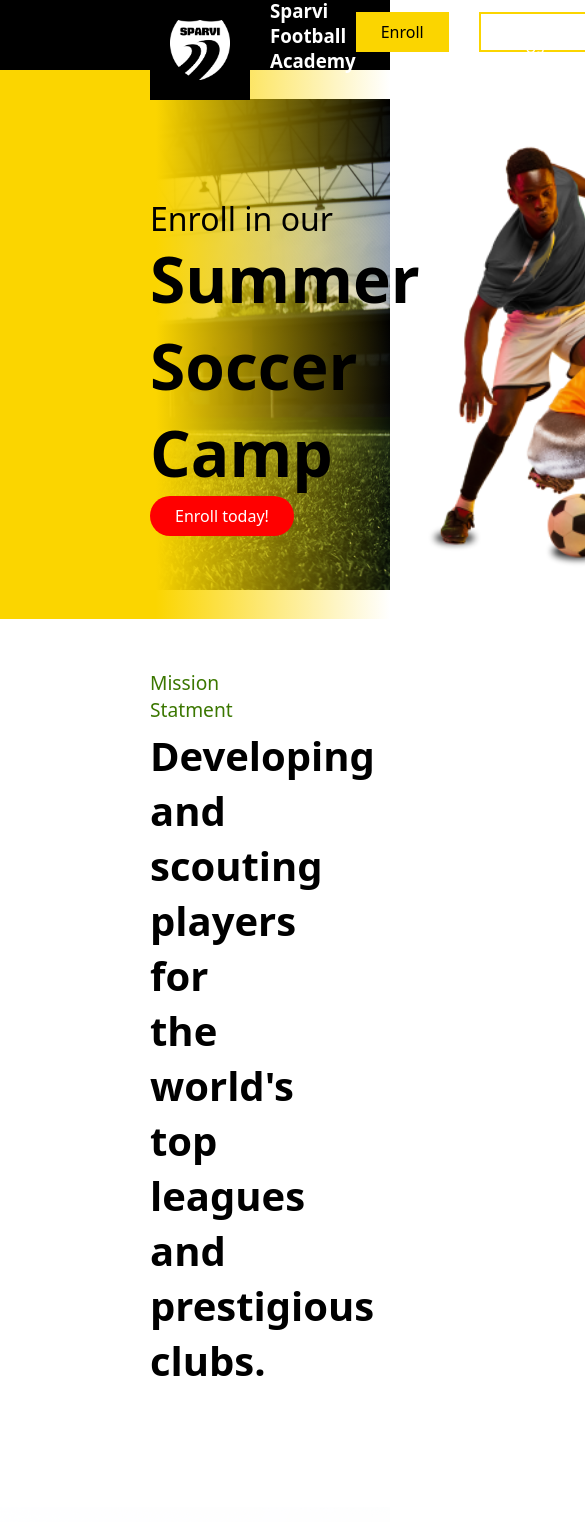
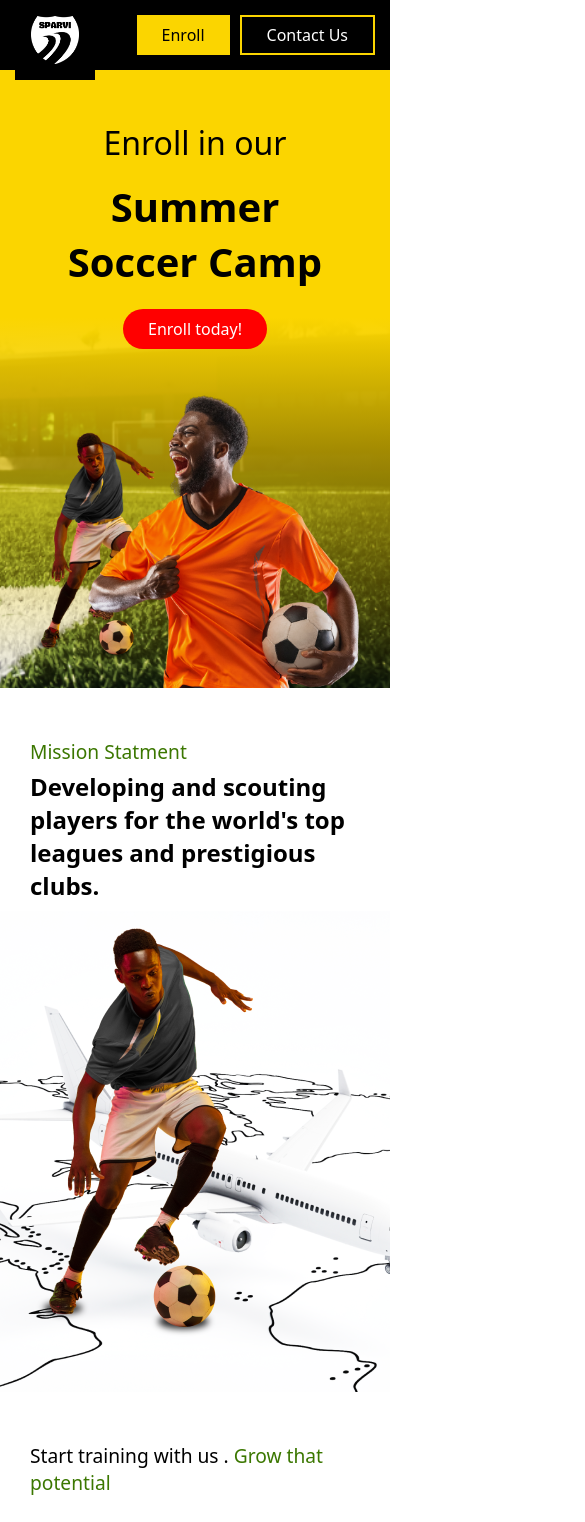
Before and after one commit to deHypeChief/Football-Website-Spavie, a React (Vite) app in the folder client/: page / in a window 390 px wide. Shown: the top 1522 px of the page, 585 px wide, since content can reach past the window. Built offline with nearby package versions, Linux system fonts and the light colour scheme.

Commit message:
ui update

```diff
--- a/client/src/components/footer/style.css
+++ b/client/src/components/footer/style.css
@@ -45,3 +45,24 @@ footer p{
 .imgfooterBox img{
     width: 60%;
 }
+
+
+@media screen and (max-width: 600px){
+    .footerTop{
+        display: flex;
+        flex-direction: column;
+        gap: 30px;
+    }
+    .footerBox:nth-child(1){
+        padding-left: 0rem;
+    }
+    footer{
+        background: var(--color-primary);
+        display: flex;
+        flex-direction: column;
+        gap: 20px;
+    align-items: initial ;
+    justify-content: left;
+
+    }
+}
--- a/client/src/components/navbar/style.css
+++ b/client/src/components/navbar/style.css
@@ -31,3 +31,25 @@ nav{
 .logo img{
     width: 60%;
 }
+
+@media screen and (max-width: 600px) {
+    nav{
+        padding: 0 15px;
+    }
+    .logo{
+        height: 80px;
+        width: 80px;
+    }
+    .info h3{
+        display: none;
+    }
+    .other {
+        gap: 10px;
+    }
+    .navWrap {
+        justify-content: space-between;
+    }
+    .info {
+        flex: initial;
+    }
+}
--- a/client/src/styles/enroll.css
+++ b/client/src/styles/enroll.css
@@ -31,6 +31,7 @@
     position: absolute;
     z-index: 0;
     right: 0;
+    display: none; /*imp*/
 }
 .Join-form{
     z-index: 1;
@@ -72,3 +73,31 @@ form{
     padding: 10px 10px;
     font-size: 1rem;
 }
+
+
+@media screen and (max-width: 600px) {
+    .heroOverlay-e {
+        flex-direction: column;
+    }
+    .heroOverlay-e img {
+        height: 354px;
+        transform: translateY(14px);
+    }
+    .textContent-e {
+        padding-top: 9vh;
+    }
+    form {
+        padding: 34px;
+        max-width: initial;
+    }
+    .inputWrap p {
+        font-size: 1rem;
+        padding-bottom: 15px;
+    }
+    .joinus h3 {
+        padding-bottom: 15px;
+    }
+    .hero-e{
+        height: fit-content;
+    }
+}
--- a/client/src/styles/global.css
+++ b/client/src/styles/global.css
@@ -34,3 +34,21 @@ p{
     padding-bottom: 5px;
     font-weight: 500;
 }
+
+
+@media screen and (max-width: 600px) {
+    :root{
+        width: 100%;
+
+        /* variables */
+        --global-padding: 0 30px;
+
+    }
+    h1 {
+        font-size: 2.5rem;
+        font-weight: 900;
+    }
+    h2 {
+        font-size: 1.5rem;
+    }
+}
--- a/client/src/styles/home.css
+++ b/client/src/styles/home.css
@@ -2,6 +2,7 @@
     height: 65vh;
     background: url(../assets/images/footballField.png) no-repeat;
     background-position: right;
+    background-size: cover;
 }
 .heroOverlay{
     display: flex;
@@ -155,3 +156,78 @@
 .green-span{
     color: #3B7700;
 }
+
+
+
+@media screen and  (max-width: 600px){
+    .growCards {
+        flex-direction: column;
+        align-items: center;
+    }
+    .textGrowBox {
+        justify-content: center;
+        padding-top: 20px;
+    }
+    .baseImgBox-grow {
+        background: url(/src/assets/images/img2.png);
+        background-position: center;
+    }
+    .enrollOverlay {
+        flex-direction: column-reverse;
+    }
+    .imgSection-enroll img {
+        height: 1031px;
+        margin-top: 22px;
+    }
+    .text-enroll{
+        text-align: center;
+    }
+
+    .text-enroll hr {
+        width: 100%;
+        margin: 30px 0;
+    }
+    .enrollHead {
+        font-size: 3rem;
+        padding-top: 30px;
+    }
+    .imgSection-enroll {
+        margin-top: -528px;
+    }
+    .t1 {
+        padding-top: 80px;
+    }
+    .missionTextSection h2 {
+        max-width: initial;
+    }
+    .missImg {
+        margin-top: -110px;
+        background-position-x: -200px;
+        background-repeat: no-repeat;
+    }
+    .heroOverlay {
+        display: flex;
+        flex-direction: column;
+        justify-content: space-between;
+        padding: var(--global-padding);
+        height: 100%;
+        background: linear-gradient(to bottom, var(--color-primary) 40%, rgba(52, 152, 219, 0));
+    }
+    .hero {
+        height: fit-content;
+    }
+    .textContent {
+        padding-bottom: 5vh;
+        padding-top: 6vh;
+    }
+    .textContent {
+        display: flex;
+        flex-direction: column;
+        align-items: center;
+        gap: 20px;
+        text-align: center;
+    }
+    .enroll{
+        overflow-x: hidden;
+    }
+}
```
